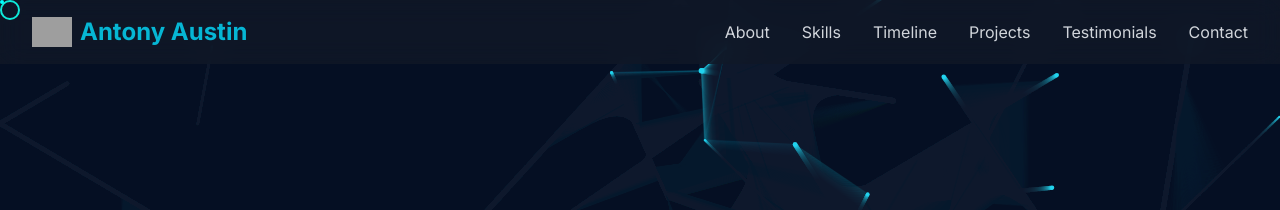
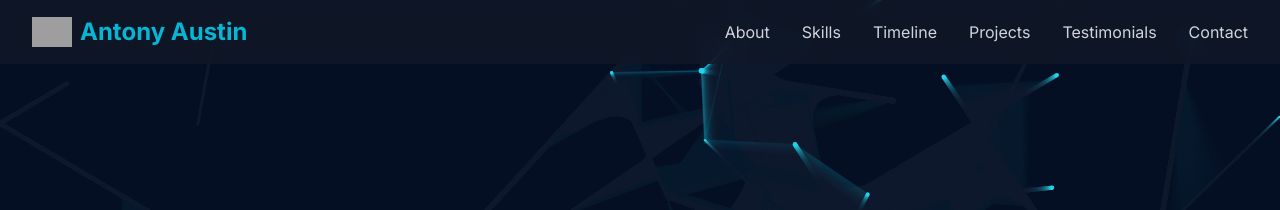
Before and after one commit to austin207/tech-portfolio, a Next.js app: page / in a window 1280 px wide. Shown: the top 210 px of the page. Built offline with nearby package versions, Linux system fonts and the light colour scheme; grey boxes are pictures that could not be loaded.

Commit message:
Update globals.css

```diff
--- a/app/globals.css
+++ b/app/globals.css
@@ -17,40 +17,3 @@ body {
     )
     rgb(var(--background-start-rgb));
 }
-
-/* Custom cursor styles */
-body {
-  cursor: none;
-}
-
-.custom-cursor {
-  width: 20px;
-  height: 20px;
-  border: 2px solid cyan;
-  border-radius: 50%;
-  position: fixed;
-  pointer-events: none;
-  z-index: 9999;
-  transition: all 0.1s ease-out;
-  mix-blend-mode: difference;
-}
-
-.custom-cursor-dot {
-  width: 4px;
-  height: 4px;
-  background-color: cyan;
-  border-radius: 50%;
-  position: fixed;
-  pointer-events: none;
-  z-index: 9999;
-  transition: all 0.15s ease-out;
-}
-
-a, button {
-  cursor: none;
-}
-
-a:hover ~ .custom-cursor,
-button:hover ~ .custom-cursor {
-  transform: scale(1.5);
-}
```
